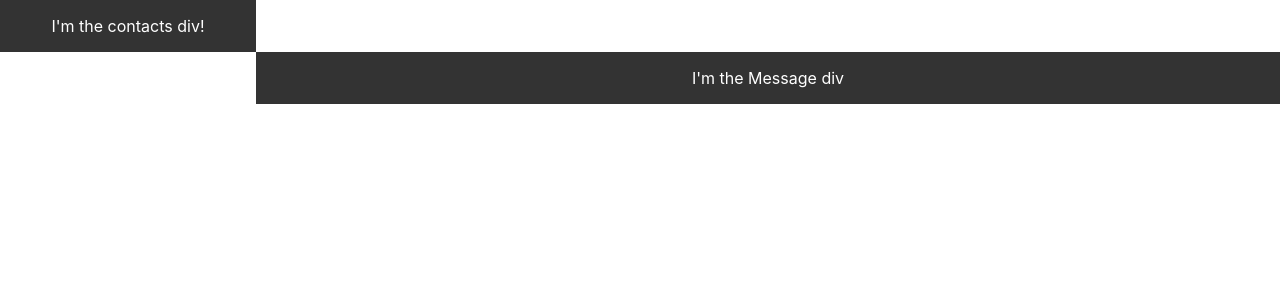
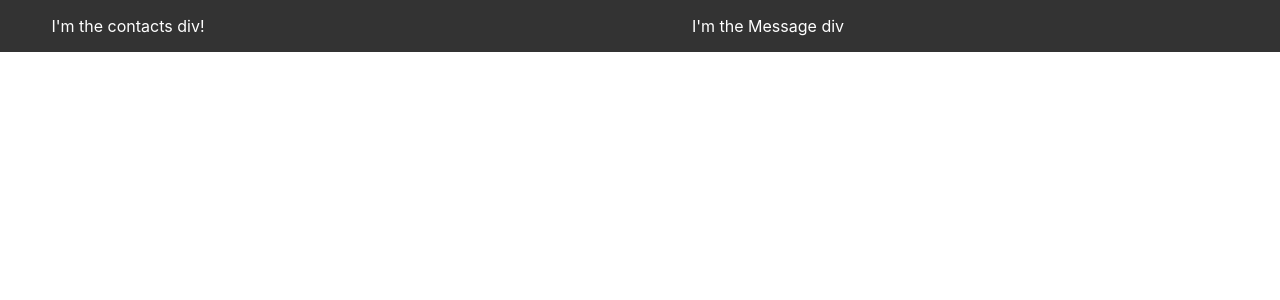
Before and after one commit to DreamCat04/nextcloud-clone-fe, a React (Create React App) app: page / in a window 1280 px wide. Shown: the top 300 px of the page. Built offline with nearby package versions, Linux system fonts and the light colour scheme.

Commit message:
Fix divs being on different line by removing border

```diff
--- a/src/css/ContactsDiv.css
+++ b/src/css/ContactsDiv.css
@@ -2,7 +2,6 @@
     float: left;
     width: 20%;
     background-color: #333333;
-    border-right: 3px solid white;
 }
 .contactsDiv p {
     color: white;
```
